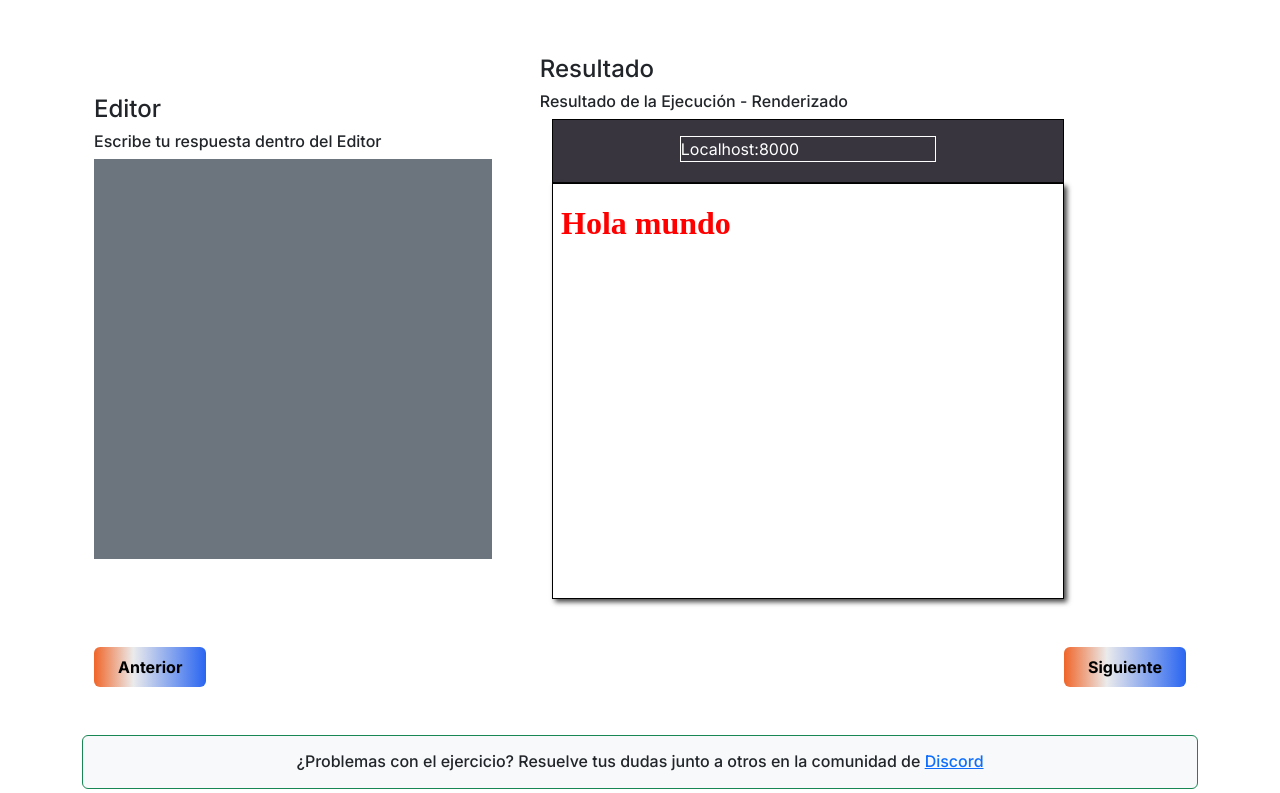
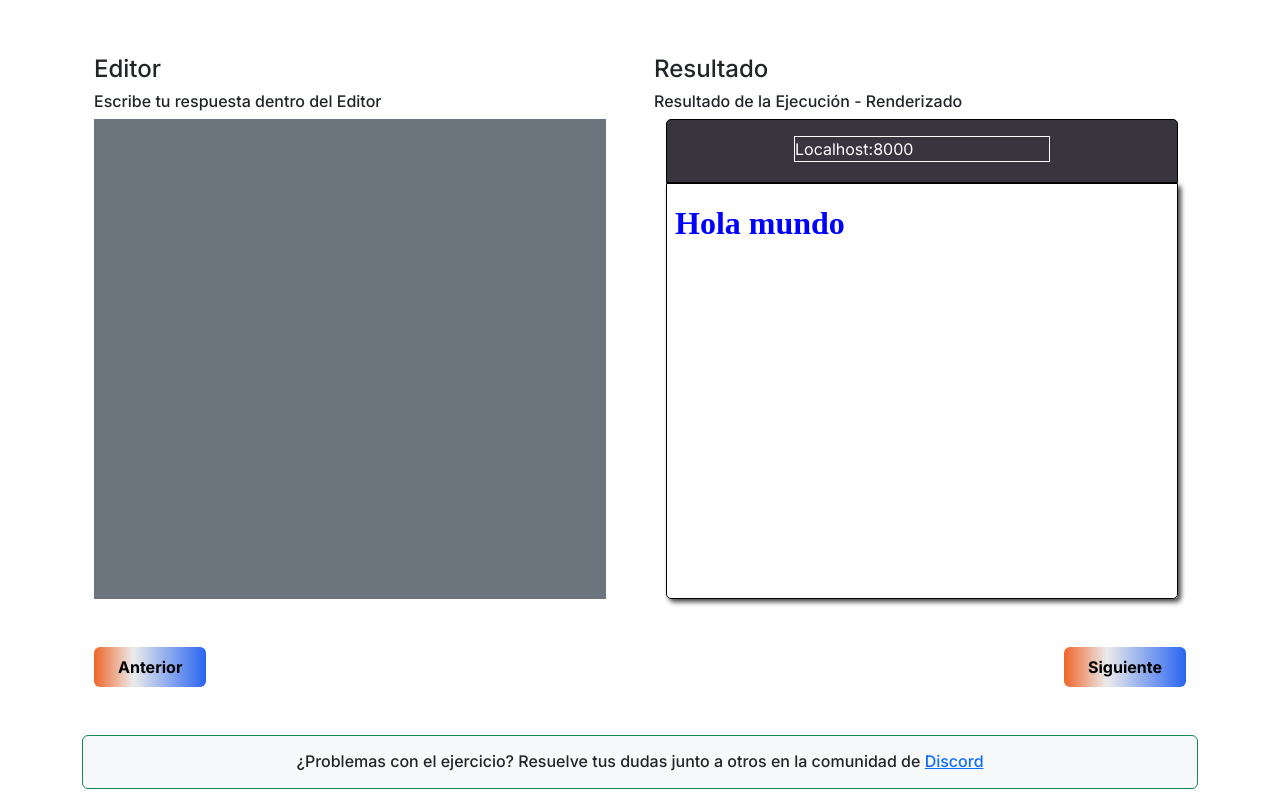
Before and after one commit to dlab-team/c19-frontend, a Next.js app: page /courses/html-css/1 in a window 1280 px wide. Shown: the part 582-1375 px from the top of the page. Built offline with nearby package versions, Linux system fonts and the light colour scheme.

Commit message:
fix style component render exercise

```diff
--- a/src/app/courses/html-css/[id]/page.tsx
+++ b/src/app/courses/html-css/[id]/page.tsx
@@ -45,14 +45,14 @@ const HtmlCssPage = ({params}: Props) => {
         <div className="flex-fill">
           <h4>Editor</h4>
           <h6>Escribe tu respuesta dentro del Editor</h6>
-          <div style={{ height: "50vh" }} className="bg-secondary"></div>
+          <div style={{height: "60vh", width:"40vw"}} className="bg-secondary"></div>
           {/* TODO sustituir por componente editor */}
         </div>
         <div className="flex-fill">
           <h4>Resultado</h4>
           <h6>Resultado de la Ejecución - Renderizado</h6>
-          {/* TODO: sustituir por componente resultado */}
-          <Render contenidohtml="<h1>Hola mundo</h1>" contenidocss="h1{color:red}"/>
+          {/* TODO: sustituir el contenido de los props por las variables que contiene el codigo del editor*/}
+          <Render contenidohtml="<h1 class='titulo'>Hola mundo</h1>" contenidocss=".titulo{color:blue}"/>
         </div>
       </Container>
       <Container className="d-flex justify-content-between px-1">
--- a/src/components/common/Render-Exercise.tsx
+++ b/src/components/common/Render-Exercise.tsx
@@ -10,11 +10,11 @@ export const Render = ({contenidohtml, contenidocss}:Props) =>{
     const contenido = contenidohtml+"<style>"+contenidocss+"</style>"
     return(
         <Container>
-        <div style={{ height: "8vh", width:"40vw", border:"1px solid black", backgroundColor:"#38353f"}}>
+        <div style={{ height: "8vh", width:"40vw", border:"1px solid black", backgroundColor:"#38353f",borderRadius:"5px 5px 0 0"}}>
             <p style={{width:"20vw", border:"1px solid white", color:"white", margin:"2vh auto"}}> Localhost:8000 </p>
         </div>
-        <div style={{ height: "52vh", width:"40vw", border:"1px solid black", boxShadow:"3px 3px 5px #444" }}>
-            <iframe srcDoc={contenido}></iframe>
+        <div style={{height: "52vh", width:"40vw", border:"1px solid black", boxShadow:"3px 3px 5px #444" ,borderRadius:"0 0 5px 5px"}}>
+            <iframe srcDoc={contenido} style={{height: "50vh", width:"39vw",}}></iframe>
         </div>
         </Container>
     )
```
